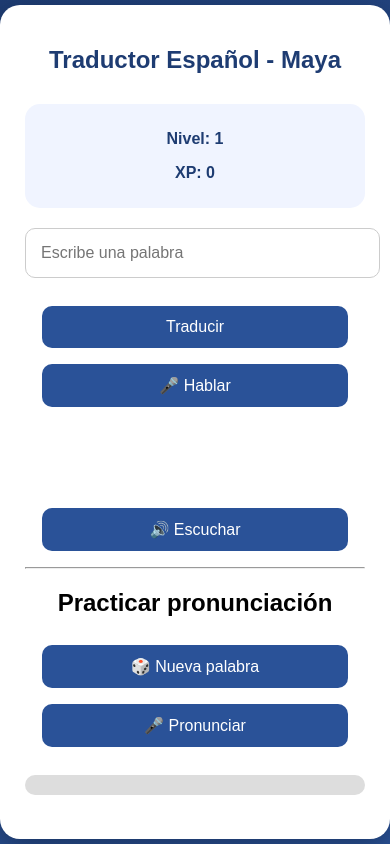
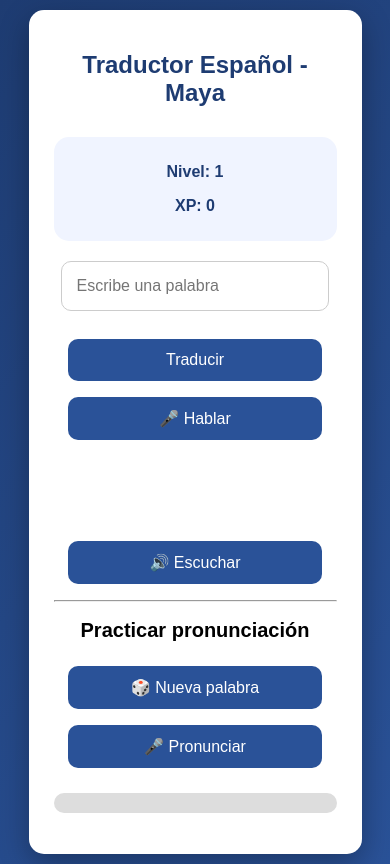
Before and after one commit to adrianctvz-dot/traductor-maya, a Flask app: page / in a window 390 px wide. Run offline with Flask 3, Linux system fonts and the light colour scheme.

Commit message:
responsive movil

```diff
--- a/static/style.css
+++ b/static/style.css
@@ -1,6 +1,6 @@
 body{
     margin: 0;
-    padding: 0;
+    padding: 20px;
     font-family: Arial, sans-serif;
 
     background: linear-gradient(
@@ -9,13 +9,14 @@ body{
         #2a5298
     );
 
-    height: 100vh;
+    min-height: 100vh;
 
     display: flex;
     justify-content: center;
     align-items: center;
+
+    box-sizing: border-box;
 }
-
 .contenedor{
 
     background: white;
@@ -24,7 +25,9 @@ body{
 
     border-radius: 20px;
 
-    width: 400px;
+   width: 90%;
+max-width: 420px;
+box-sizing: border-box;
 
     text-align: center;
 
@@ -109,6 +112,56 @@ button:hover{
 }
 @media (max-width: 600px){
 
+    body{
+        padding: 10px;
+        align-items: flex-start;
+    }
+
+    .contenedor{
+
+        width: 100%;
+        max-width: 100%;
+
+        padding: 20px;
+
+        border-radius: 15px;
+    }
+
+    h1{
+        font-size: 22px;
+    }
+
+    h2{
+        font-size: 20px;
+    }
+
+    h3{
+        font-size: 16px;
+    }
+
+    input{
+
+        width: 100%;
+
+        box-sizing: border-box;
+
+        font-size: 16px;
+    }
+
+    button{
+
+        width: 100%;
+
+        box-sizing: border-box;
+
+        margin-top: 10px;
+    }
+
+    .barra{
+        width: 100%;
+    }
+}
+
     .contenedor{
         width: 90%;
         padding: 25px;
```
